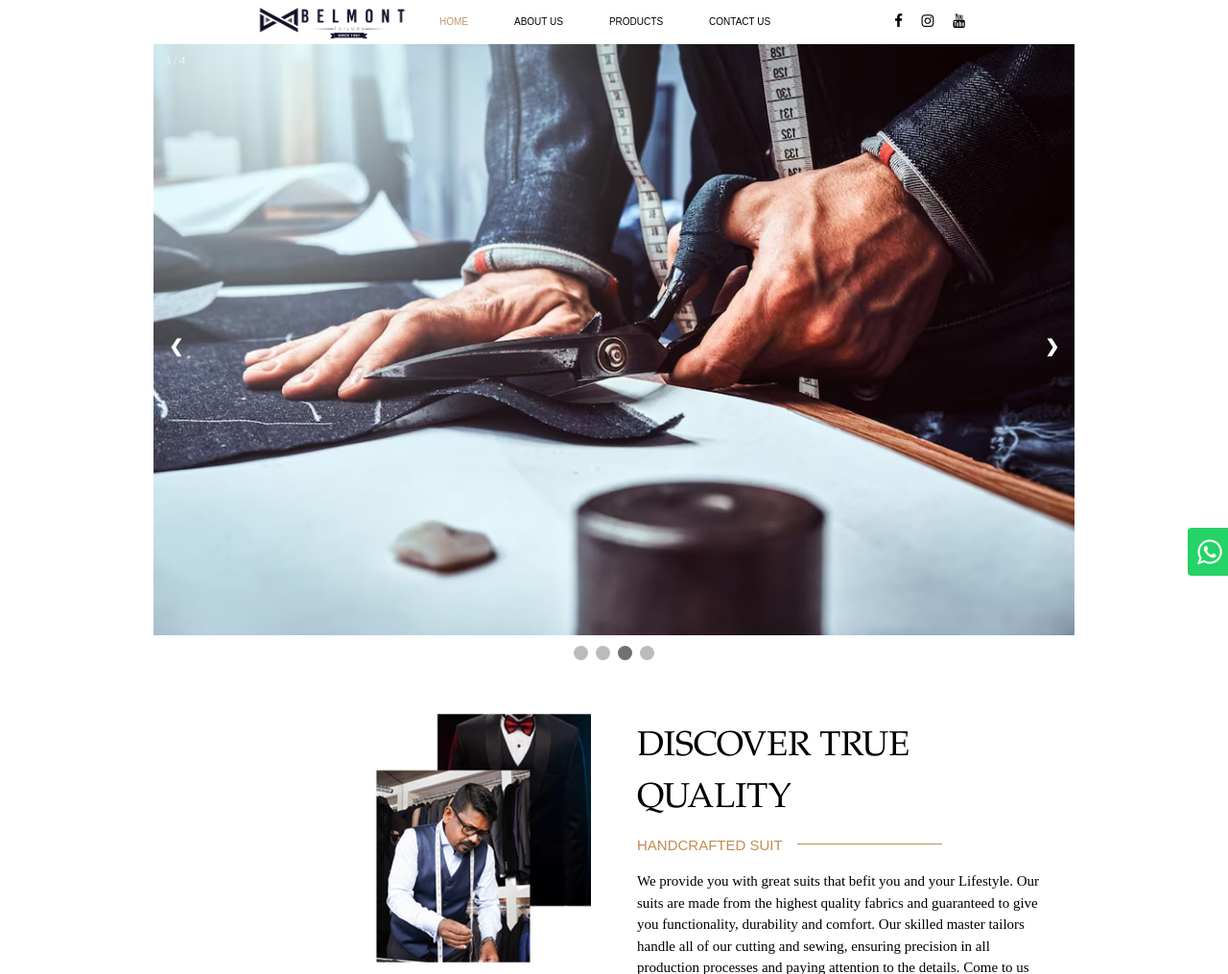
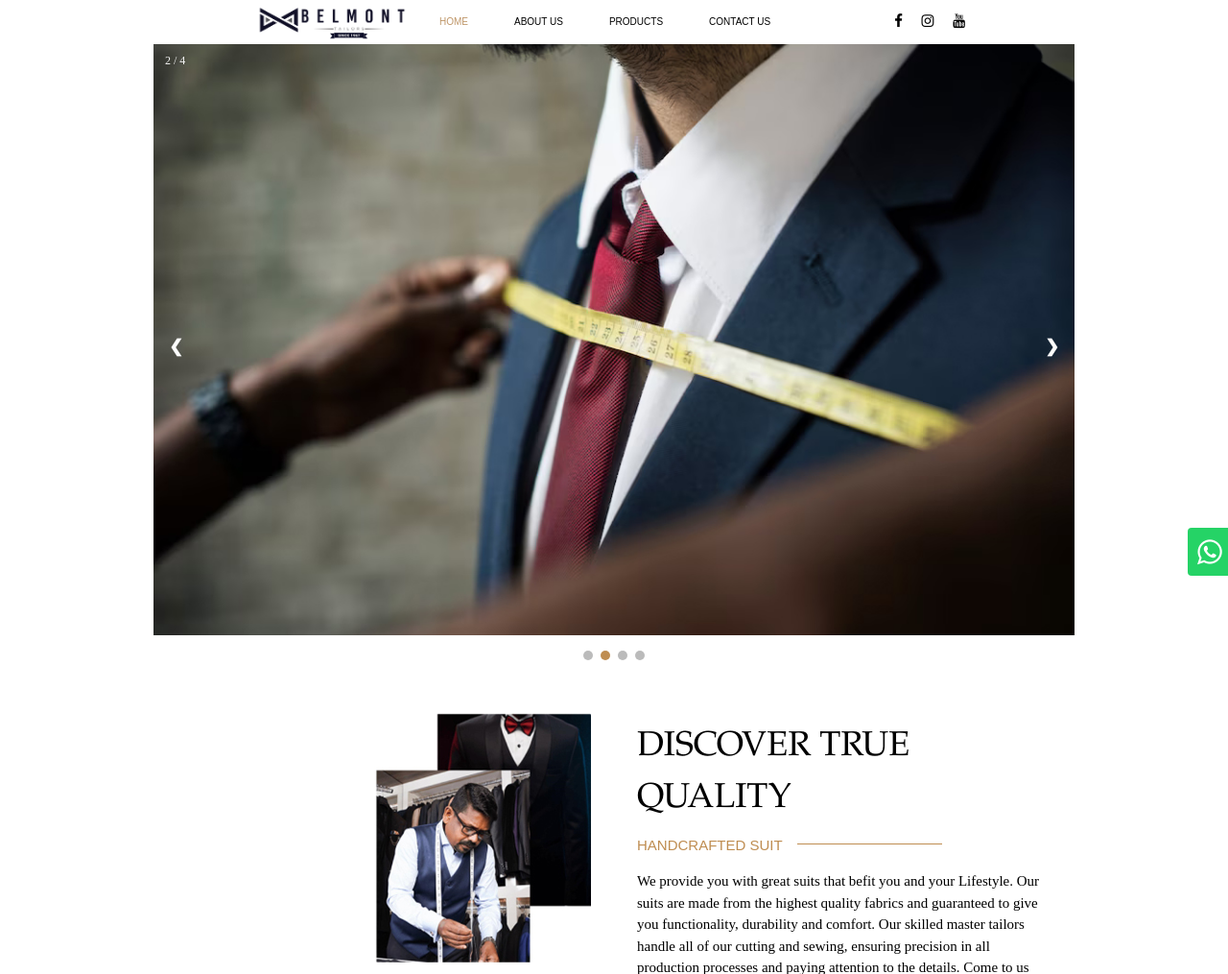
Before and after one commit to dhanraj-propelsoft/belmont-web, a PHP site: page / in a window 1280 px wide. Shown: the top 1015 px of the page at 96% size. Run offline with PHP 8.4, Linux system fonts and the light colour scheme.

Commit message:
changes updated

```diff
--- a/css/bt.css
+++ b/css/bt.css
@@ -1666,8 +1666,8 @@
 /* The dots/bullets/indicators */
 .dot {
   cursor: pointer;
-  height: 15px;
-  width: 15px;
+  height: 10px;
+  width: 10px;
   margin: 0 2px;
   background-color: #bbb;
   border-radius: 50%;
@@ -1676,7 +1676,7 @@
 }
 
 .active, .dot:hover {
-  background-color: #717171;
+  background-color: #bf8d51;
 }
 
 /* Fading animation */
@@ -1689,6 +1689,68 @@
   from {opacity: .4}
   to {opacity: 1}
 }
+
+.animated {
+    -webkit-animation-duration: 0.5s;
+    animation-duration: 0.5s;
+    -webkit-animation-fill-mode: both;
+    animation-fill-mode: both;
+  }
+
+  @-webkit-keyframes slideInLeft {
+      0% {opacity: 0;
+        -webkit-transform: translateX(-50%);
+        transform: translateX(-50%);
+      }
+      100%{-webkit-transform:translateX(0);
+           transform:translateX(0);
+      }
+  }
+  @keyframes slideInLeft {
+     0% {
+        opacity: 0;
+        -webkit-transform: translateX(-50%);
+        -ms-transform: translateX(-50%);
+        transform: translateX(-50%);
+     }
+     100%{
+          -webkit-transform:translateX(0);
+          -ms-transform:translateX(0);
+          transform:translateX(0);
+     }
+  }
+  .slideInLeft {
+    -webkit-animation-name: slideInLeft;
+    animation-name: slideInLeft;
+  }
+
+  @-webkit-keyframes slideInRight {
+    0% {
+    opacity: 0;
+    -webkit-transform: translateX(50%);
+    transform: translateX(50%);
+    }
+    100%{
+      -webkit-transform:translateX(0);
+      transform:translateX(0);
+    }
+  }
+  @keyframes slideInRight {
+    0% {
+    opacity: 0;
+    -webkit-transform: translateX(50%);
+    -ms-transform: translateX(50%);
+    transform: translateX(50%);
+    }
+    100%{-webkit-transform:translateX(0);
+         -ms-transform:translateX(0);
+         transform:translateX(0);
+     }
+  }
+  .slideInRight {
+    -webkit-animation-name: slideInRight;
+    animation-name: slideInRight;
+  }
 
   /* Hide the images by default */
   .mySlides1 {
@@ -1736,8 +1798,8 @@
   /* The dots/bullets/indicators */
   .dot1 {
     cursor: pointer;
-    height: 15px;
-    width: 15px;
+    height: 10px;
+    width: 10px;
     margin: 0 2px;
     background-color: #bbb;
     border-radius: 50%;
@@ -1746,7 +1808,7 @@
   }
 
   .active, .dot1:hover {
-    background-color: #717171;
+    background-color: #bf8d51;
   }
 
 /*.loader_fade
--- a/index.html
+++ b/index.html
@@ -42,9 +42,9 @@
 <!-- Page content -->
 <div class="bt-content" style="max-width:2000px;margin-top:46px" id="homeSec">
   <div class="whats-float">
-      <a href="https://api.whatsapp.com/send?phone=9876543210&text=Hai"
+      <a href="https://api.whatsapp.com/send?phone=9043022049&text=Hi"
          target="_blank">
-          <i class="fa fa-whatsapp"></i><span>WhatsApp<br><small>+91 98765 43210</small></span>
+          <i class="fa fa-whatsapp"></i><span>WhatsApp<br><small>+91 90430 22049</small></span>
       </a>
   </div>
   <!-- Slideshow container -->
@@ -52,19 +52,19 @@
 
 <!-- Full-width images with number and caption text -->
 <!-- Automatic Slideshow Images -->
-  <div class="mySlides fade bt-display-container bt-center">
+  <div class="mySlides animated slideInRight bt-display-container bt-center">
     <div class="numbertext">1 / 4</div>
     <img src="./img/home1.jpg" class="homeSlide">
   </div>
-  <div class="mySlides fade bt-display-container bt-center">
+  <div class="mySlides animated slideInRight bt-display-container bt-center">
     <div class="numbertext">2 / 4</div>
     <img src="./img/home3.jpg" class="homeSlide">
   </div>
-  <div class="mySlides fade bt-display-container bt-center">
+  <div class="mySlides animated slideInRight bt-display-container bt-center">
     <div class="numbertext">3 / 4</div>
     <img src="./img/home21.jpg" class="homeSlide">
   </div>
-  <div class="mySlides fade bt-display-container bt-center">
+  <div class="mySlides animated slideInRight bt-display-container bt-center">
     <div class="numbertext">4 / 4</div>
     <img src="./img/home22.jpg" class="homeSlide">
   </div>
@@ -226,7 +226,7 @@
     <!-- Slideshow container -->
 <div class="slideshow-container1">
   <!-- Full-width images with number and caption text -->
-  <div class="mySlides1 fade">
+  <div class="mySlides1 animated slideInRight">
     <div class="numbertext">1 / 6</div>
     <img src="./img/about5.jpg" class="homeSlide1">
     <div class="text bt-center bt-display-middle bt-container bt-text-white bt-padding-16"><h2 class="mainTit">TESTIMONIALS</h2>
@@ -235,7 +235,7 @@
       <span class="subTitle">Jaya Raju </span></div>
   </div>
 
-  <div class="mySlides1 fade">
+  <div class="mySlides1 animated slideInRight">
     <div class="numbertext">2 / 6</div>
     <img src="./img/about5.jpg" class="homeSlide1">
     <div class="text bt-center bt-display-middle bt-container bt-text-white bt-padding-16"><h2 class="mainTit">TESTIMONIALS</h2>
@@ -244,7 +244,7 @@
       <span class="subTitle">J Ravi John </span></div>
   </div>
 
-  <div class="mySlides1 fade">
+  <div class="mySlides1 animated slideInRight">
     <div class="numbertext">3 / 6</div>
     <img src="./img/about5.jpg" class="homeSlide1">
     <div class="text bt-center bt-display-middle bt-container bt-text-white bt-padding-16"><h2 class="mainTit">TESTIMONIALS</h2>
@@ -253,7 +253,7 @@
       <span class="subTitle">Mohaan Balakrishnan</span> </div>
   </div>
 
-<div class="mySlides1 fade">
+<div class="mySlides1 animated slideInRight">
   <div class="numbertext">4 / 6</div>
   <img src="./img/about5.jpg" class="homeSlide1">
   <div class="text bt-center bt-display-middle bt-container bt-text-white bt-padding-16"><h2 class="mainTit">TESTIMONIALS</h2>
@@ -262,7 +262,7 @@
       <span class="subTitle">Albert Levay</span></div>
 </div>
 
-<div class="mySlides1 fade">
+<div class="mySlides1 animated slideInRight">
   <div class="numbertext">5 / 6</div>
   <img src="./img/about5.jpg" class="homeSlide1">
   <div class="text bt-center bt-display-middle bt-container bt-text-white bt-padding-16"><h2 class="mainTit">TESTIMONIALS</h2>
@@ -273,7 +273,7 @@
       <span class="subTitle">Vicky Jeyakkan </span></div>
 </div>
 
-<div class="mySlides1 fade">
+<div class="mySlides1 animated slideInRight">
   <div class="numbertext">6 / 6</div>
   <img src="./img/about5.jpg" class="homeSlide1">
   <div class="text bt-center bt-display-middle bt-container bt-text-white bt-padding-16"><h2 class="mainTit">TESTIMONIALS</h2>
@@ -425,8 +425,11 @@
   <img src='./img/loader-new.gif' style="left: 50%;  top: 50%;  transform: translate(-50%, -50%);  -ms-transform: translate(-50%, -50%);  opacity: inherit;  filter: inherit;  position: fixed;  width:150px;  height:150px;" />
 </div>
 <!-- Footer -->
-<footer class="bt-container bt-padding bt-center bt-opacity bt-light-grey bt-xlarge">
-  <p class="bt-medium">Belmont Tailors @ 2023 All Rights Reserved.</p>
+<footer class="bt-container bt-content bt-padding bt-opacity bt-light-grey bt-xlarge">
+  <div class="bt-row">
+    <div class="bt-col m6"><p class="bt-medium bt-center">Belmont Tailors @ 2023 All Rights Reserved.</p></div>
+    <div class="bt-col m6"><p class="bt-medium bt-center">Designed & Powered by <a href="http://www.propelsoft.in/" target="_blank" style="color: #8000FF; text-decoration: none;">Propelsoft</a></p></div>
+  </div>
 </footer>
 
 <script>
@@ -498,11 +501,12 @@ window.addEventListener('scroll', () => {
   }
 });
 
-let slideIndex = 1;
-showSlides(slideIndex);
+let slideIndex = 0;
+//showSlides(slideIndex);
 
 // Automatic Slideshow - change image every 4 seconds
 var myIndex = 0;
+var myTimeout = 0;
 carousel();
 
 function carousel() {
@@ -512,14 +516,29 @@ function carousel() {
     x[i].style.display = "none";
   }
   myIndex++;
-  if (myIndex > x.length) {myIndex = 1; showSlides(slideIndex = 1);}
+  if (myIndex > x.length) {myIndex = 1; slideIndex = 0;}
   x[myIndex-1].style.display = "block";
+  myTimeout = setTimeout(carousel, 5000);
   showSlides(slideIndex += 1);
-  setTimeout(carousel, 5000);
 }
 
 // Next/previous controls
 function plusSlides(n) {
+  let mySlides = document.getElementsByClassName("mySlides");
+  if(n>0)
+  {
+    for (i = 0; i < mySlides.length; i++) {
+      mySlides[i].className = mySlides[i].className.replace(" slideInLeft", " slideInRight");
+    }
+  }
+  else
+  {
+    for (i = 0; i < mySlides.length; i++) {
+      mySlides[i].className = mySlides[i].className.replace(" slideInRight", " slideInLeft");
+    }
+  }
+
+  clearTimeout(myTimeout);
   showSlides(slideIndex += n);
 }
 
@@ -549,6 +568,20 @@ showSlides1(slideIndex1);
 
 // Next/previous controls
 function plusSlides1(n) {
+  let mySlides = document.getElementsByClassName("mySlides1");
+  if(n>0)
+  {
+    for (i = 0; i < mySlides.length; i++) {
+      mySlides[i].className = mySlides[i].className.replace(" slideInLeft", " slideInRight");
+    }
+  }
+  else
+  {
+    for (i = 0; i < mySlides.length; i++) {
+      mySlides[i].className = mySlides[i].className.replace(" slideInRight", " slideInLeft");
+    }
+  }
+``
   showSlides1(slideIndex1 += n);
 }
 
```
